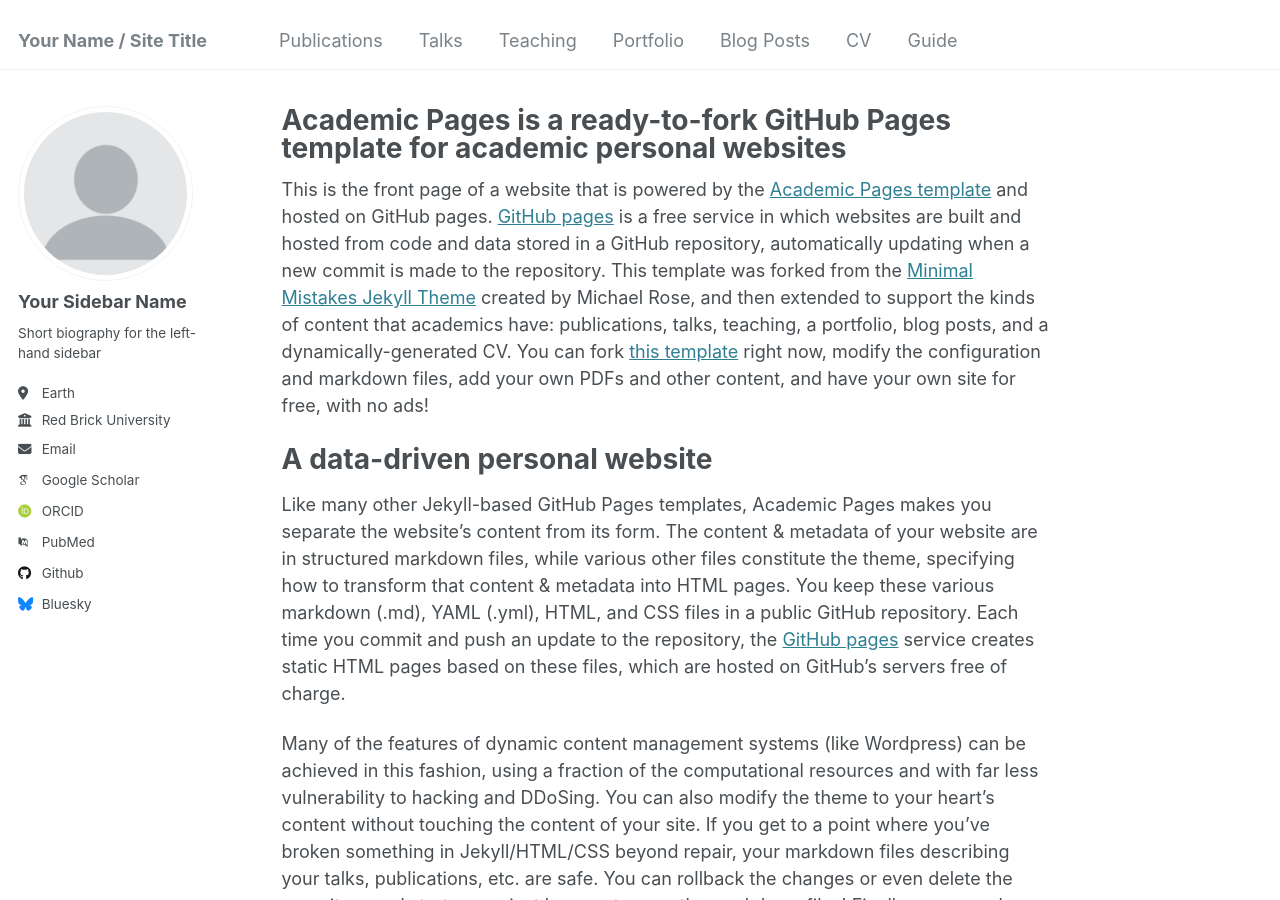
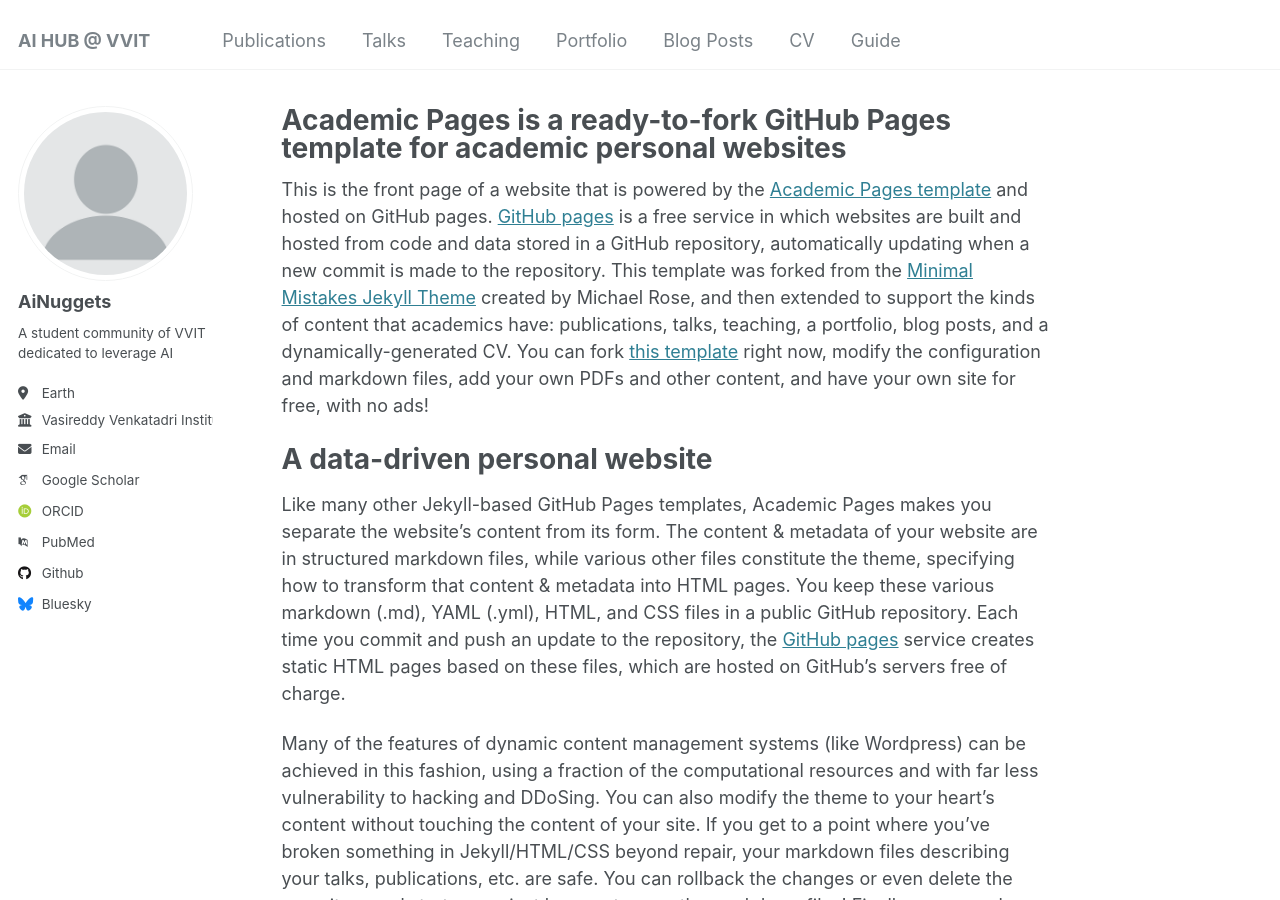
Before and after one commit to aihubbq/aihub-vvit.github.io, a Jekyll site: the page built from _pages/about.md, in a window 1280 px wide and 900 px high. Built offline with Jekyll 4.4.1, drawn with Linux system fonts in a browser that asks for light colours; some web fonts are replaced.

Commit message:
Update _config.yml

```diff
--- a/_config.yml
+++ b/_config.yml
@@ -8,7 +8,7 @@
 
 # Basic Site Settings
 locale                   : "en-US"
-title                    : "Your Name / Site Title"
+title                    : "AI HUB @ VVIT"
 title_separator          : "-"
 name                     : &name "Your Name"
 description              : &description "personal description"
@@ -22,12 +22,12 @@ repository               : "aihubbq/aihubbq.github.io"
 author:
   # Biographic information
   avatar           : "profile.png"
-  name             : "Your Sidebar Name"
-  pronouns         : # example: "she/her"
-  bio              : "Short biography for the left-hand sidebar"
+  name             : "AiNuggets"
+  pronouns         : # example: "They/hThem"
+  bio              : "A student community of VVIT dedicated to leverage AI"
   location         : "Earth"
-  employer         : "Red Brick University"
-  uri              : # URL
+  employer         : "Vasireddy Venkatadri Institute of Technology"
+  uri              : # https://www.vvvitguntur.com/
   email            : "none@example.org"
 
   # Academic websites
```
